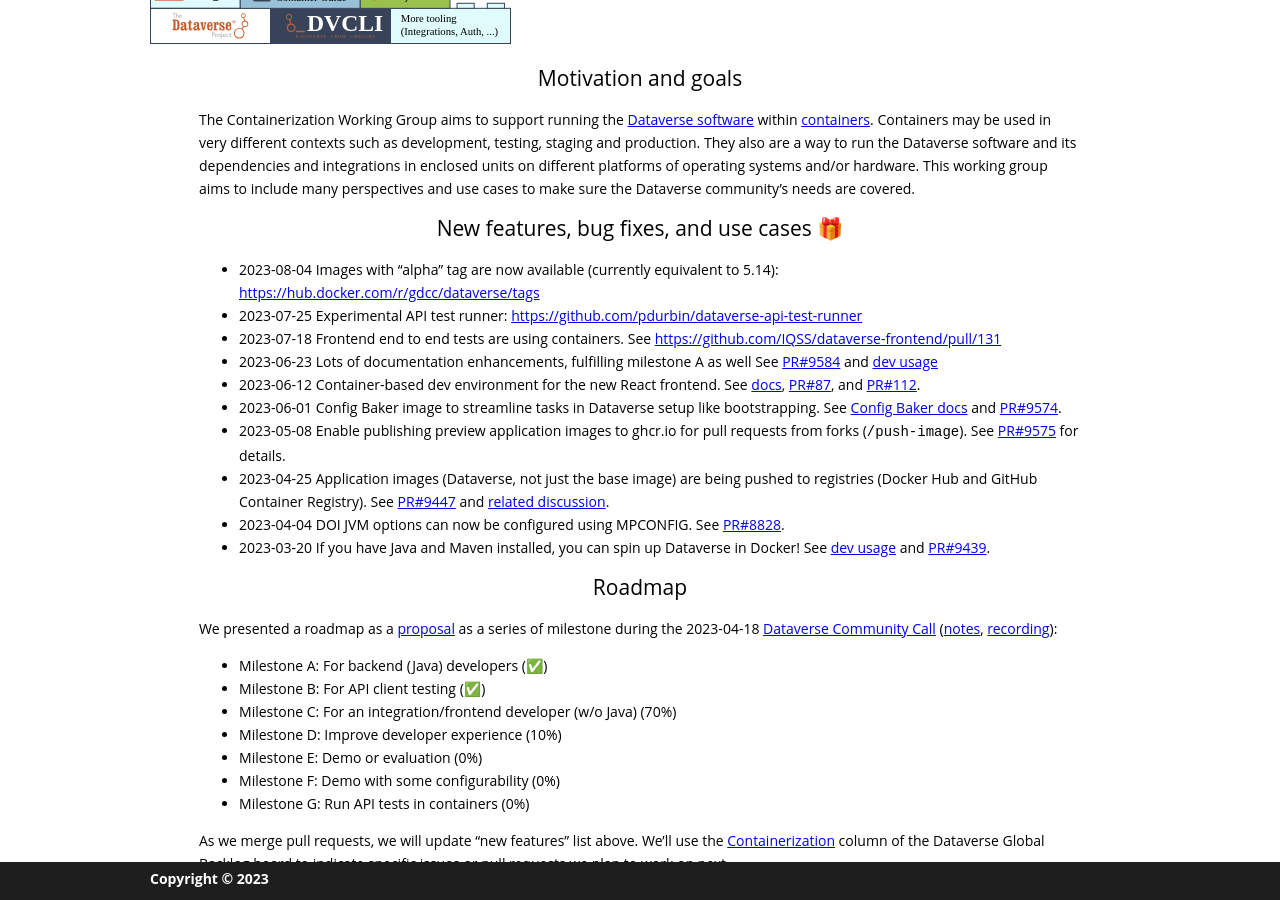
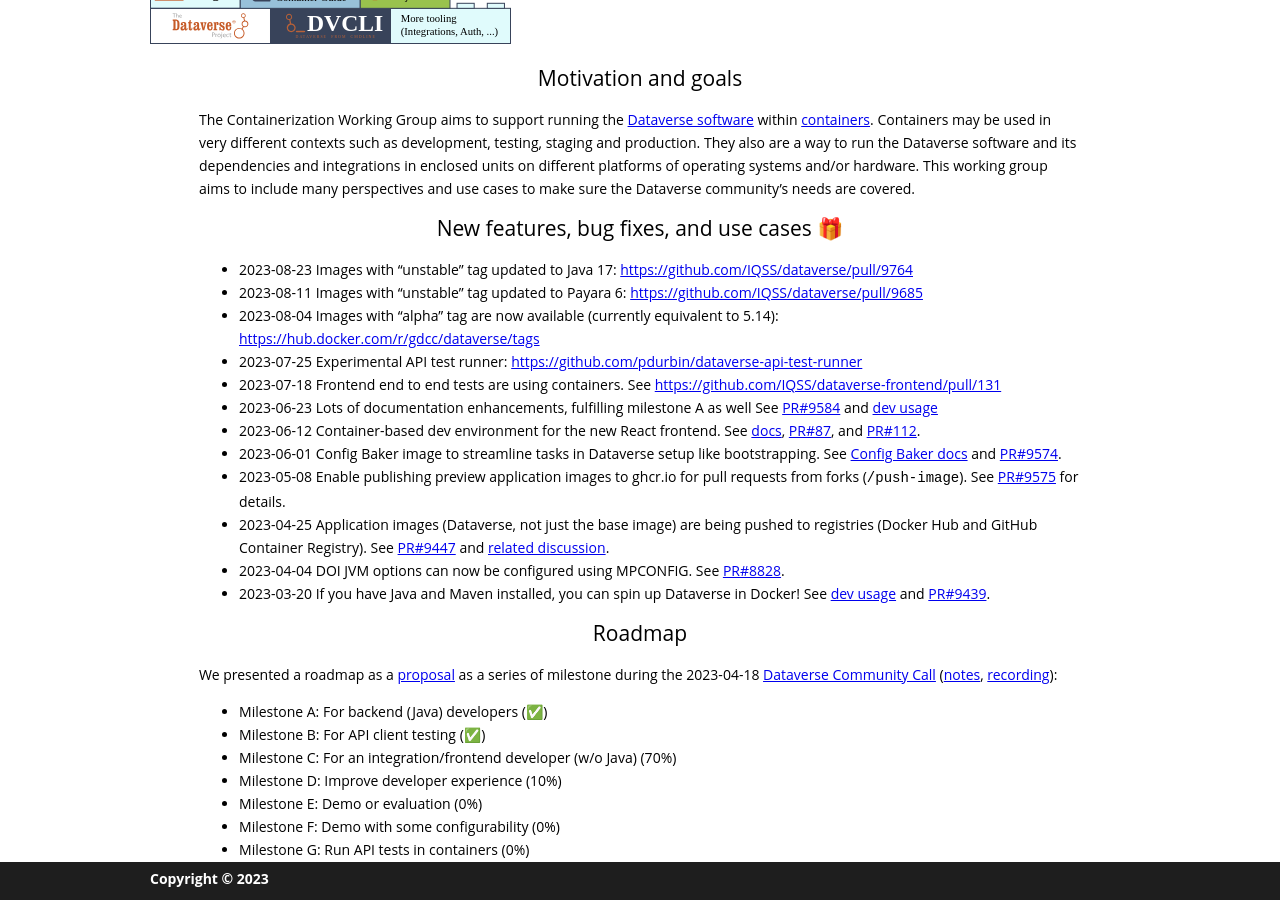
Before and after one commit to gdcc/ct.gdcc.io, a Jekyll site: the page built from index.md, in a window 1280 px wide and 900 px high, scrolled down 492 px. Built offline with Jekyll 4.4.1, drawn with Linux system fonts in a browser that asks for light colours; our own code applies the rules of GitHub Pages for plain Markdown files.

Commit message:
Payara 6 and Java 17

```diff
--- a/index.md
+++ b/index.md
@@ -11,6 +11,8 @@ This working group aims to include many perspectives and use cases to make sure
 
 ## New features, bug fixes, and use cases 🎁
 
+- 2023-08-23 Images with "unstable" tag updated to Java 17: <https://github.com/IQSS/dataverse/pull/9764>
+- 2023-08-11 Images with "unstable" tag updated to Payara 6: <https://github.com/IQSS/dataverse/pull/9685>
 - 2023-08-04 Images with "alpha" tag are now available (currently equivalent to 5.14): <https://hub.docker.com/r/gdcc/dataverse/tags>
 - 2023-07-25 Experimental API test runner: <https://github.com/pdurbin/dataverse-api-test-runner>
 - 2023-07-18 Frontend end to end tests are using containers. See <https://github.com/IQSS/dataverse-frontend/pull/131>
```
